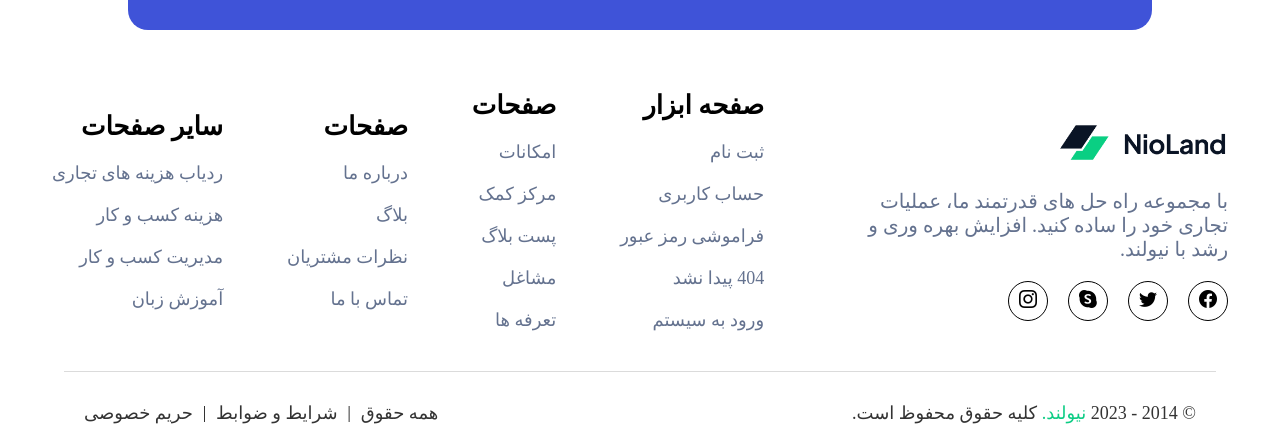
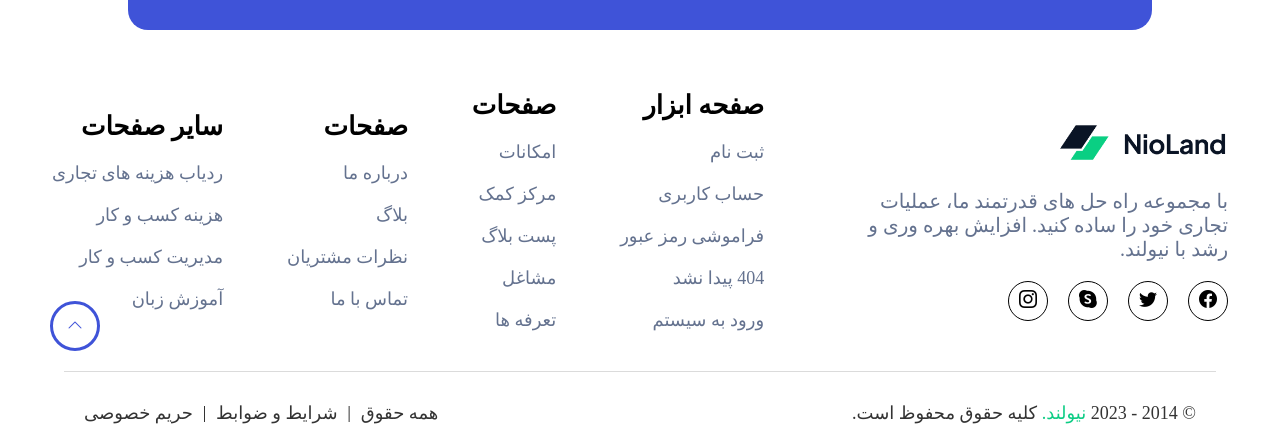
Before and after one commit to Zeynab-jalalian/nioland-mpv-react, a React (Vite) app: page / in a window 1280 px wide. Shown: the part 5411-5837 px from the top of the page. Built offline with nearby package versions, Linux system fonts and the light colour scheme.

Commit message:
finish desktop view

```diff
--- a/src/components/Footer.css
+++ b/src/components/Footer.css
@@ -4,6 +4,7 @@
     display: flex;
     justify-content: space-around;
     align-items: center;
+    position: relative;
 }
 .footer h2{
     margin-bottom: 10px;
@@ -55,3 +56,18 @@
 .icons-footer a:hover i{
     color: white;
 }
+.up{
+    position: absolute;
+    left: 50px;
+    bottom: 20px;
+    color: #3f53d8;
+    border: 3px solid #3f53d8;
+    font-weight: bold;
+    width: 50px;
+    height: 50px;
+    border-radius: 50%;
+    display: flex;
+    justify-content: center;
+    align-items: center;
+    cursor: pointer;
+}
--- a/src/components/Footer.jsx
+++ b/src/components/Footer.jsx
@@ -57,6 +57,9 @@ function Footer() {
         <li>مدیریت کسب و کار</li>
         <li>آموزش زبان</li>
       </ul>
+      <div className="up">
+        <i class="bi bi-chevron-up"></i>
+      </div>
     </div>
   );
 }
```
